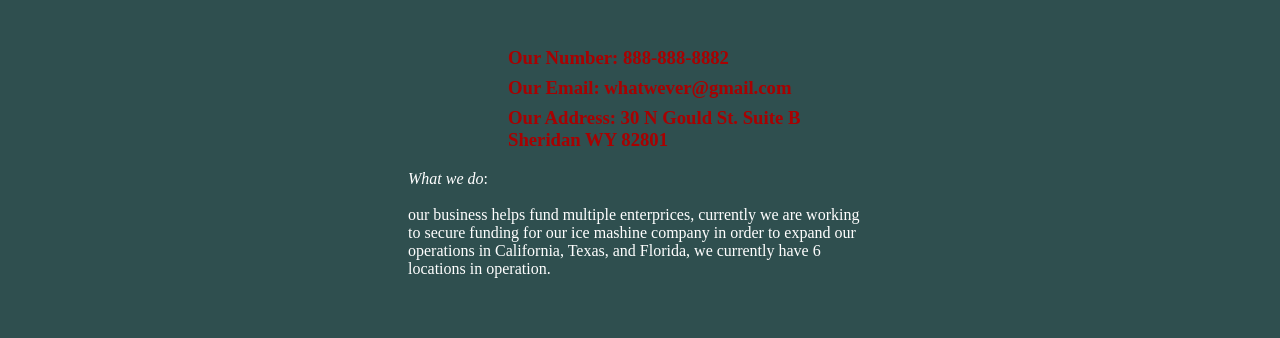
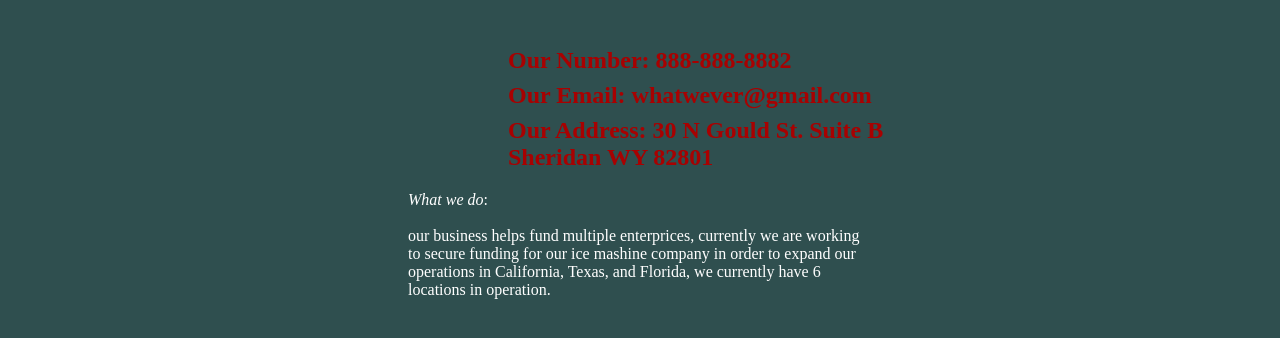
Before and after one commit to shmelkeh1/business-1, a plain HTML site: page index.html in a window 1280 px wide. Shown: the part 190-528 px from the top of the page. Drawn offline with Linux system fonts and the light colour scheme.

Commit message:
Update index.html

```diff
--- a/index.html
+++ b/index.html
@@ -45,9 +45,9 @@
 
     <div class="contactInfo">
 
-    <h3 style="margin-bottom: 8px;"> Our Number: 888-888-8882 </h3>
-    <h3 style="margin-top: 0px; margin-bottom: 8px;"> Our Email: whatwever@gmail.com</h3>
-    <h3 style="margin-top: 0px;"> Our Address: 30 N Gould St. Suite B <br>Sheridan WY 82801</h3>
+    <h2 style="margin-bottom: 8px;"> Our Number: 888-888-8882 </h2>
+    <h2 style="margin-top: 0px; margin-bottom: 8px;"> Our Email: whatwever@gmail.com</h2>
+    <h2 style="margin-top: 0px;"> Our Address: 30 N Gould St. Suite B <br>Sheridan WY 82801</h2>
     </div>
 
     <p style="padding-left: 400px; padding-right: 400px;">
```
